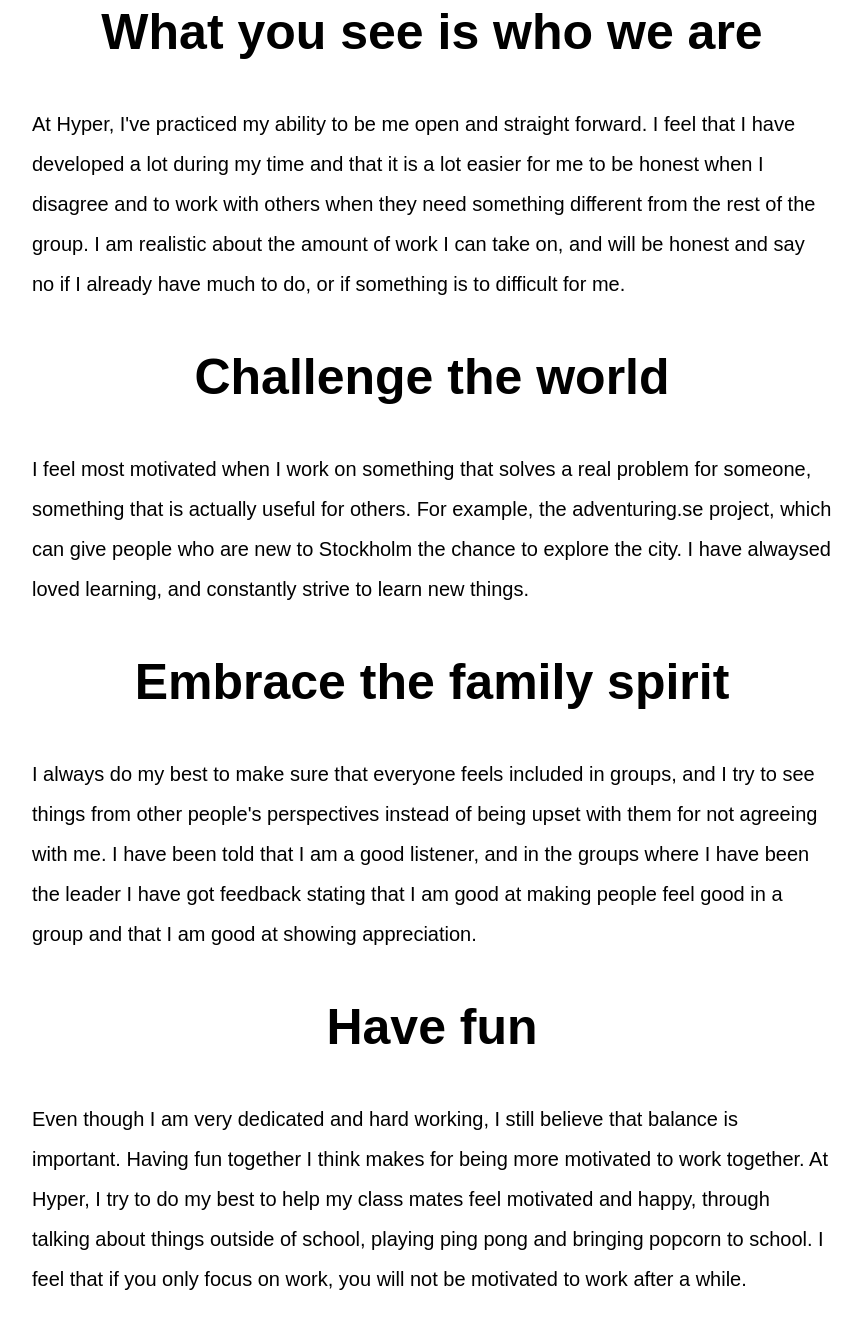
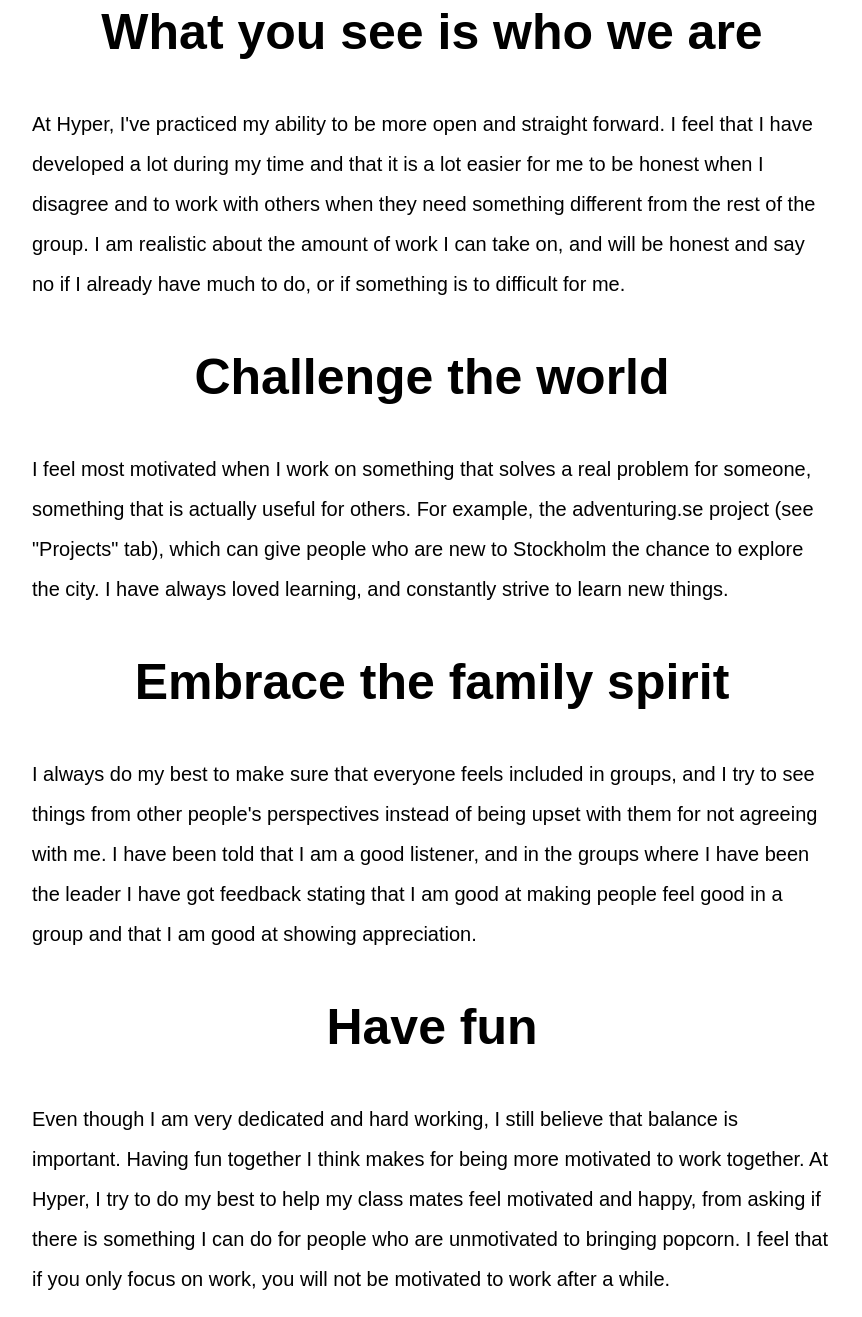
Before and after one commit to andreamogren/Portfolio, a plain HTML site: page tretton37.html in a window 1280 px wide. Shown: the part 1284-2601 px from the top of the page, without its empty margins (208-1070 px from the left). Drawn offline with nearby package versions, Linux system fonts and the light colour scheme; a web font is replaced by a local one.

Commit message:
Changed some typos

```diff
--- a/tretton37.html
+++ b/tretton37.html
@@ -30,12 +30,12 @@
 
     <h1>Craftsmanship as a lifestyle</h1>
     <p>From previous coworkers and current fellow Hyper students, I often hear that I am very driven and ambitious.
-    I really like being presented with a problem and burying myself in it, and figuring out the best way to solve it.
+    I really like being presented with a problem, burying myself in it and figuring out the best way to solve it.
     I am very stubborn and dedicated, and also good at planning how to solve said problem, no matter if it's to learn a
     specific course goal or figuring out why CSS rules don't work.</p>
 
     <h1>What you see is who we are</h1>
-    <p>At Hyper, I've practiced my ability to be me open and straight forward. I feel that I
+    <p>At Hyper, I've practiced my ability to be more open and straight forward. I feel that I
     have developed a lot during my time and that it is a lot easier for me to be honest
     when I disagree and to work with others when they need something different from the rest
     of the group. I am realistic about the amount of work I can take on, and will be honest
@@ -43,8 +43,8 @@
 
     <h1>Challenge the world</h1>
     <p>I feel most motivated when I work on something that solves a real problem for someone, something
-    that is actually useful for others. For example, the adventuring.se project, which can give
-    people who are new to Stockholm the chance to explore the city. I have alwaysed loved learning, and constantly
+    that is actually useful for others. For example, the adventuring.se project (see "Projects" tab), which can give
+    people who are new to Stockholm the chance to explore the city. I have always loved learning, and constantly
     strive to learn new things.</p>
 
     <h1>Embrace the family spirit</h1>
@@ -56,9 +56,8 @@
     <h1>Have fun</h1>
     <p>Even though I am very dedicated and hard working, I still believe that balance is important.
     Having fun together I think makes for being more motivated to work together. At Hyper, I try to do
-    my best to help my class mates feel motivated and happy, through talking about things outside of
-    school, playing ping pong and bringing popcorn to school. I feel that if you only focus on work,
-    you will not be motivated to work after a while.</p>
+    my best to help my class mates feel motivated and happy, from asking if there is something I can do for people who are unmotivated to
+    bringing popcorn. I feel that if you only focus on work, you will not be motivated to work after a while.</p>
 
   </body>
 </html>
```
